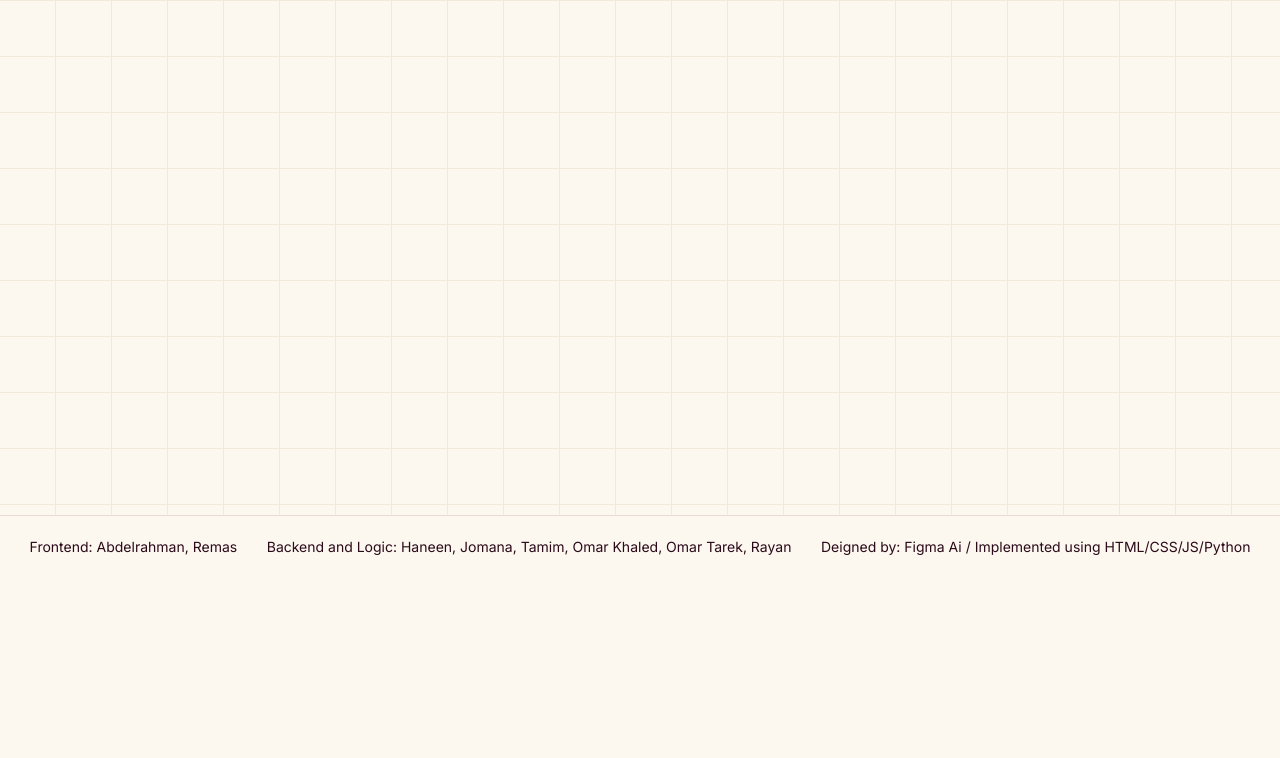
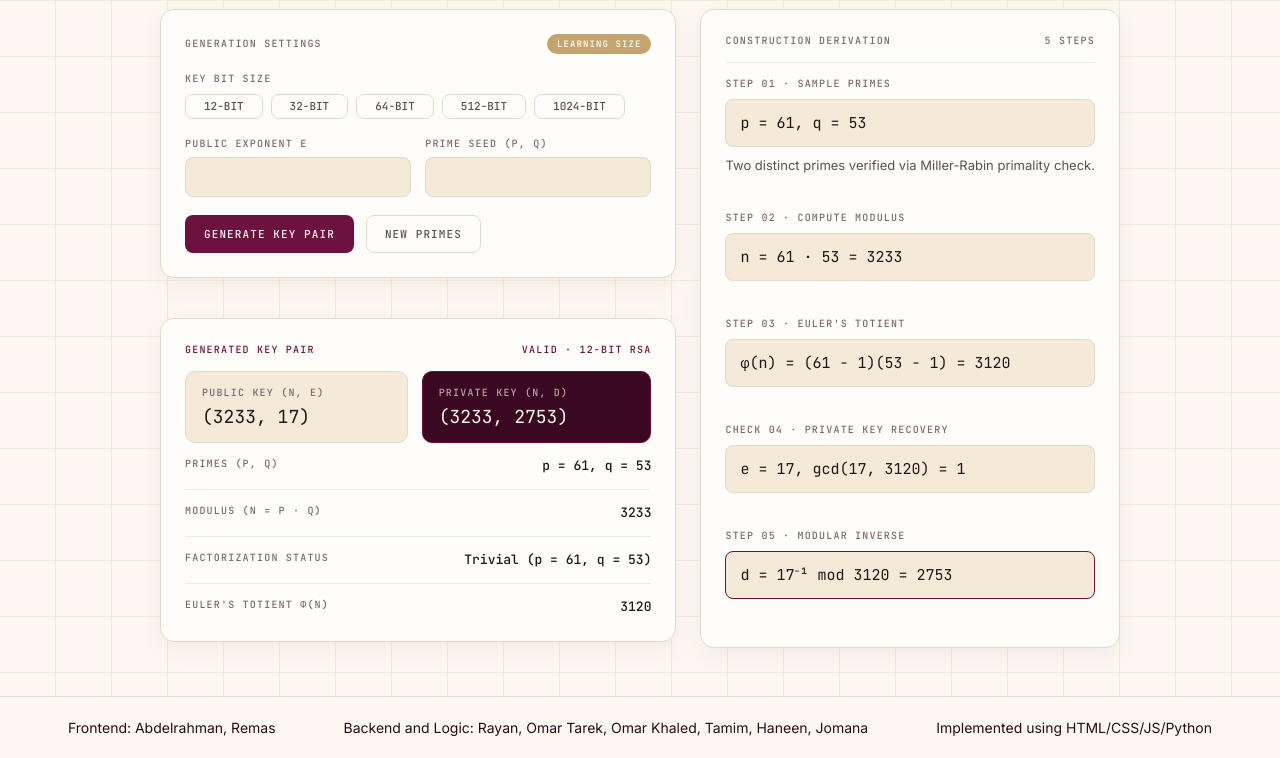
Before and after one commit to Fally00/RSA-Lab, a plain HTML site: page web/pages/keygen.html in a window 1280 px wide. Shown: the part 223-981 px from the top of the page. Before the commit the page ends 800 px from the top, so only its background shows below. Drawn offline with nearby package versions, Linux system fonts and the light colour scheme; a web font is replaced by a local one.

Commit message:
Add RSA key generation page UI
Build the key-generation page layout and styles, streamline audit page controls, and standardize contributor credits across pages.

```diff
--- a/web/pages/keygen.html
+++ b/web/pages/keygen.html
@@ -6,16 +6,9 @@
     <meta name="viewport" content="width=device-width, initial-scale=1.0">
     <link rel="preconnect" href="https://fonts.googleapis.com">
     <link rel="preconnect" href="https://fonts.gstatic.com" crossorigin>
-    <link
-        href="https://fonts.googleapis.com/css2?family=Bodoni+Moda:ital,opsz,wght@0,6..96,400..900;1,6..96,400..900&family=IBM+Plex+Mono&family=Inter:ital,opsz,wght@0,14..32,100..900;1,14..32,100..900&display=swap"
-        rel="stylesheet">
-    <!-- <link rel="stylesheet" href="../style/style.css"> -->
+    <link href="https://fonts.googleapis.com/css2?family=Inter:ital,opsz,wght@0,14..32,100..900;1,14..32,100..900&family=JetBrains+Mono:ital,wght@0,100..800;1,100..800&family=Playfair+Display:ital,wght@0,400..900;1,400..900&display=swap" rel="stylesheet">
     <link rel="stylesheet" href="../style/lab.css">
-    <link rel="preconnect" href="https://fonts.googleapis.com">
-    <link rel="preconnect" href="https://fonts.gstatic.com" crossorigin>
-    <link
-        href="https://fonts.googleapis.com/css2?family=Inter:ital,opsz,wght@0,14..32,100..900;1,14..32,100..900&family=JetBrains+Mono:ital,wght@0,100..800;1,100..800&family=Playfair+Display:ital,wght@0,400..900;1,400..900&display=swap"
-        rel="stylesheet">
+    <link rel="stylesheet" href="../style/keygenStyle.css">
     <title>RSA-Lab | Keygen</title>
     <!-- Keygen Page -->
 </head>
@@ -32,14 +25,139 @@
     <!-- End of Header Component -->
 
     <!-- Start of Main Content -->
-    <main></main>
+    <main>
+        <div class="title-box">
+            <span>01 / TOOL · PUBLIC PARAMETER ANALYSIS</span>
+            <h1>RSA Key Audit</h1>
+            <p>Check modulus size and public exponent choices to understand what makes an RSA key weak or vulnerable.
+            </p>
+        </div>
+        <div class="content">
+            <div class="generation-and-result">
+                <div class="generation-box">
+                    <div class="generation-title-box">
+                        <p>GENERATION SETTINGS</p>
+                        <span>LEARNING SIZE</span>
+                    </div>
+                    <div class="inputs-box">
+                        <div class="radio-input">
+                            <span>KEY BIT SIZE</span>
+                            <div class="radios">
+                                <div id="bit12">12-BIT</div>
+                                <div id="bit32">32-BIT</div>
+                                <div id="bit64">64-BIT</div>
+                                <div id="bit512">512-BIT</div>
+                                <div id="bit1024">1024-BIT</div>
+                            </div>
+                        </div>
+                        <div class="inputs">
+                            <div class="exponent">
+                                <label for="exponentInput">PUBLIC EXPONENT E</label>
+                                <input type="number" name="exponentInput" id="exponentInput">
+                            </div>
+                            <div class="seed">
+                                <label for="seedInput">PRIME SEED (P, Q)</label>
+                                <input type="number" name="seedInput" id="seedInput">
+                            </div>
+                        </div>
+                    </div>
+                    <div class="buttons-box">
+                        <button id="generateButton">GENERATE KEY PAIR</button>
+                        <button id="generateResetButton">NEW PRIMES</button>
+                    </div>
+                </div>
+                <!--  -->
+                <div class="result-box">
+                    <div class="result-title-box">
+                        <p>GENERATED KEY PAIR</p>
+                        <span>VALID · 12-BIT RSA</span>
+                    </div>
+                    <div class="result-result">
+                        <div class="public-key">
+                            <span>PUBLIC KEY (N, E)</span>
+                            <p>(3233, 17)</p>
+                        </div>
+                        <div class="private-key">
+                            <span>PRIVATE KEY (N, D)</span>
+                            <p>(3233, 2753)</p>
+                        </div>
+                    </div>
+                    <div class="result-details">
+                        <p>PRIMES (P, Q)</p>
+                        <span>p = 61, q = 53</span>
+                    </div>
+                    <div class="result-details">
+                        <p>MODULUS (N = P · Q)</p>
+                        <span>3233</span>
+                    </div>
+                    <div class="result-details">
+                        <p>FACTORIZATION STATUS</p>
+                        <span>Trivial (p = 61, q = 53)</span>
+                    </div>
+                    <div class="result-details">
+                        <p>EULER'S TOTIENT Φ(N)</p>
+                        <span>3120</span>
+                    </div>
+                </div>
+            </div>
+            <div class="steps-box">
+                <div class="steps-box-title-box">
+                    <span>CONSTRUCTION DERIVATION</span>
+                    <span>5 STEPS</span>
+                </div>
+                <div class="step">
+                    <span class="step-title">
+                        STEP 01 · SAMPLE PRIMES
+                    </span>
+                    <div class="step-result">
+                        p = 61,  q = 53
+                    </div>
+                    <p class="step-result-details">
+                        Two distinct primes verified via Miller-Rabin primality check.
+                    </p>
+                </div>
+                <div class="step">
+                    <span class="step-title">
+                        STEP 02 · COMPUTE MODULUS
+                    </span>
+                    <div class="step-result">
+                        n = 61 · 53 = 3233
+                    </div>
+                </div>
+                <div class="step">
+                    <span class="step-title">
+                        STEP 03 · EULER'S TOTIENT
+                    </span>
+                    <div class="step-result">
+                        φ(n) = (61 - 1)(53 - 1) = 3120
+                    </div>
+                </div>
+                <div class="step">
+                    <span class="step-title">
+                        CHECK 04 · PRIVATE KEY RECOVERY
+                    </span>
+                    <div class="step-result">
+                        e = 17,  gcd(17, 3120) = 1
+                    </div>
+                </div>
+                <div class="step">
+                    <span class="step-title">
+                        STEP 05 · MODULAR INVERSE
+                    </span>
+                    <div class="step-result">
+                        d = 17⁻¹ mod 3120 = 2753
+                    </div>
+                </div>
+            </div>
+        </div>
+    </main>
     <!-- End of Main Content -->
 
     <!-- Start of Footer Component -->
     <footer>
         <p>Frontend: Abdelrahman, Remas</p>
-        <p>Backend and Logic: Haneen, Jomana, Tamim, Omar Khaled, Omar Tarek, Rayan</p>
-        <p>Deigned by: Figma Ai / Implemented using HTML/CSS/JS/Python</p>
+        <p>Backend and Logic: Rayan, Omar Tarek, Omar Khaled, Tamim, Haneen, Jomana</p>
+        <p>Implemented using HTML/CSS/JS/Python</p>
     </footer>
     <!-- End of Footer Component -->
 </body>
--- a/web/style/auditStyle.css
+++ b/web/style/auditStyle.css
@@ -167,7 +167,7 @@ main .content .public-key-and-result .public-key-box .buttons-box #auditButton {
     border: 1px solid transparent;
 }
 
-main .content .public-key-and-result .public-key-box .buttons-box #auditResetButton {
+/* main .content .public-key-and-result .public-key-box .buttons-box #auditResetButton {
     all: unset;
     cursor: pointer;
     font-family: "JetBrains Mono", monospace;
@@ -180,7 +180,7 @@ main .content .public-key-and-result .public-key-box .buttons-box #auditResetBut
     letter-spacing: 1.1px;
     color: #5E4D55;
     border-radius: 8px;
-}
+} */
 
 main .content .steps-box {
     flex-grow: 1;
--- /dev/null
+++ b/web/style/keygenStyle.css
@@ -0,0 +1,391 @@
+main {
+    display: flex;
+    flex-direction: column;
+    gap: 28px;
+    padding: 36px 160px 48px;
+}
+
+main .title-box {
+    display: flex;
+    flex-direction: column;
+    gap: 6px;
+}
+
+main .title-box span {
+    font-family: "JetBrains Mono", monospace;
+    font-weight: 500;
+    font-size: 10px;
+    line-height: 14px;
+    letter-spacing: 1.2px;
+    color: #7C6671;
+}
+
+main .title-box h1 {
+    font-family: "Playfair Display", serif;
+    font-weight: 400;
+    font-size: 38px;
+    line-height: 42px;
+    letter-spacing: -0.3px;
+    color: #24141C;
+}
+
+main .title-box p {
+    font-family: "Inter", sans-serif;
+    font-size: 15px;
+    line-height: 24px;
+    letter-spacing: 0;
+    color: #5E4D55;
+}
+
+main .content {
+    display: flex;
+    gap: 24px;
+    align-items: flex-start;
+    flex-grow: 1;
+}
+
+main .content .generation-and-result {
+    flex-grow: 2;
+    display: flex;
+    flex-direction: column;
+    gap: 20px;
+}
+
+main .content .generation-and-result .generation-box,
+main .content .generation-and-result .result-box {
+    display: flex;
+    flex-direction: column;
+    gap: 18px;
+    padding: 24px;
+    background-color: #FFFDF9;
+    border: 1px solid #E6D9C7;
+    border-radius: 14px;
+    box-shadow: 0 8px 24px 0 #24141c0d;
+}
+
+main .content .generation-and-result .generation-box .generation-title-box,
+main .content .generation-and-result .result-box .result-title-box {
+    flex-grow: 1;
+    display: flex;
+    justify-content: space-between;
+    align-items: center;
+}
+
+main .content .generation-and-result .generation-box .generation-title-box p,
+main .content .generation-and-result .result-box .result-title-box p {
+    font-family: "JetBrains Mono", monospace;
+    font-weight: 500;
+    font-size: 10px;
+    line-height: 14px;
+    letter-spacing: 1.2px;
+    color: #7C6671;
+}
+
+main .content .generation-and-result .generation-box .generation-title-box span {
+    padding: 4px 10px;
+    border-radius: 999px;
+    background-color: #C5A46D;
+    color: #FCF7EF;
+    font-family: "JetBrains Mono", monospace;
+    font-weight: 700;
+    font-size: 9px;
+    line-height: 12px;
+    letter-spacing: 1.1px;
+}
+
+main .content .generation-and-result .generation-box .inputs-box {
+    display: flex;
+    flex-direction: column;
+    gap: 18px;
+}
+
+main .content .generation-and-result .generation-box .inputs-box .radio-input {
+    display: flex;
+    flex-direction: column;
+    gap: 8px;
+}
+
+main .content .generation-and-result .generation-box .inputs-box .radio-input span {
+    font-family: "JetBrains Mono", monospace;
+    font-weight: 500;
+    font-size: 10px;
+    line-height: 14px;
+    letter-spacing: 1.2px;
+    color: #7C6671;
+}
+
+main .content .generation-and-result .generation-box .inputs-box .radio-input .radios {
+    display: flex;
+    gap: 8px;
+}
+
+main .content .generation-and-result .generation-box .inputs-box .radio-input .radios div {
+    cursor: pointer;
+    padding: 11px 18px;
+    border-radius: 8px;
+    background-color: #FFFDF9;
+    border: 1px solid #E6D9C7;
+    font-family: "JetBrains Mono", monospace;
+    font-weight: 500;
+    font-size: 11px;
+    line-height: 14px;
+    line-height: 1.1px;
+    color: #5E4D55;
+}
+
+main .content .generation-and-result .generation-box .inputs-box .radio-input .radios div.active {
+    background-color: #6D123F;
+    border-color: transparent;
+    color: #FCF7EF;
+}
+
+main .content .generation-and-result .generation-box .inputs-box .inputs {
+    display: flex;
+    gap: 14px;
+}
+
+main .content .generation-and-result .generation-box .inputs-box .inputs div {
+    flex-grow: 1;
+    display: flex;
+    flex-direction: column;
+    gap: 6px;
+}
+
+main .content .generation-and-result .generation-box .inputs-box .inputs div label {
+    font-family: "JetBrains Mono", monospace;
+    font-weight: 500;
+    font-size: 10px;
+    line-height: 14px;
+    letter-spacing: 1.2px;
+    color: #7C6671;
+}
+
+main .content .generation-and-result .generation-box .inputs-box .inputs div input {
+    all: unset;
+    padding: 10px 14px;
+    background-color: #F5E9D8;
+    border: 1px solid #E6D9C7;
+    border-radius: 8px;
+    font-family: "JetBrains Mono", monospace;
+    font-size: 13px;
+    line-height: 18px;
+    letter-spacing: 0;
+    font-weight: 500;
+    color: #24141C;
+    cursor: pointer;
+}
+
+main .content .generation-and-result .generation-box .buttons-box {
+    display: flex;
+
+    gap: 12px;
+}
+
+main .content .generation-and-result .generation-box .buttons-box #generateButton {
+    all: unset;
+    cursor: pointer;
+    font-family: "JetBrains Mono", monospace;
+    padding: 11px 18px;
+    border-radius: 8px;
+    background-color: #6D123F;
+    font-weight: 500;
+    font-size: 11px;
+    line-height: 14px;
+    letter-spacing: 1.1px;
+    color: #FCF7EF;
+    border: 1px solid transparent;
+}
+
+main .content .generation-and-result .generation-box .buttons-box #generateResetButton {
+    all: unset;
+    cursor: pointer;
+    font-family: "JetBrains Mono", monospace;
+    padding: 11px 18px;
+    background-color: #FFFDF9;
+    border: 1px solid #E6D9C7;
+    font-weight: 500;
+    font-size: 11px;
+    line-height: 14px;
+    letter-spacing: 1.1px;
+    color: #5E4D55;
+    border-radius: 8px;
+}
+
+main .content .generation-and-result .result-box {
+    gap: 14px;
+}
+
+main .content .generation-and-result .result-box .result-title-box p {
+    font-family: "JetBrains Mono", monospace;
+    font-weight: 500;
+    font-size: 10px;
+    line-height: 14px;
+    letter-spacing: 1.2px;
+    color: #6D123F;
+}
+
+main .content .generation-and-result .result-box .result-title-box span {
+    font-family: "JetBrains Mono", monospace;
+    font-weight: 500;
+    font-size: 10px;
+    line-height: 14px;
+    letter-spacing: 1.2px;
+    color: #6D123F;
+}
+
+main .content .generation-and-result .result-box .result-result {
+    display: flex;
+    gap: 14px;
+}
+
+main .content .generation-and-result .result-box .result-result > div {
+    padding: 14px 16px;
+    border-radius: 10px;
+    border: 1px solid;
+    display: flex;
+    flex-direction: column;
+    align-items: flex-start;
+    gap: 6px;
+}
+
+main .content .generation-and-result .result-box .result-result .public-key {
+    background-color: #F5E9D8;
+    border-color: #E6D9C7;
+    flex-grow: 1;
+}
+
+main .content .generation-and-result .result-box .result-result .public-key span {
+    font-family: "JetBrains Mono", monospace;
+    font-weight: 500;
+    font-size: 10px;
+    line-height: 14px;
+    letter-spacing: 1.2px;
+    color: #7C6671;
+}
+
+main .content .generation-and-result .result-box .result-result .public-key p {
+    font-family: "JetBrains Mono", monospace;
+    font-size: 18px;
+    line-height: 22px;
+    letter-spacing: 0;
+    color: #24141C;
+}
+
+main .content .generation-and-result .result-box .result-result .private-key {
+    background-color: #3A0821;
+    border-color: #6D123F;
+    flex-grow: 1;
+}
+
+main .content .generation-and-result .result-box .result-result .private-key span {
+    font-family: "JetBrains Mono", monospace;
+    font-weight: 500;
+    font-size: 10px;
+    line-height: 14px;
+    letter-spacing: 1.2px;
+    color: #BBA3AE;
+}
+
+main .content .generation-and-result .result-box .result-result .private-key p {
+    font-family: "JetBrains Mono", monospace;
+    font-size: 18px;
+    line-height: 22px;
+    letter-spacing: 0;
+    color: #FCF7EF;
+}
+
+main .content .generation-and-result .result-box .result-details {
+    padding-bottom: 14px;
+    border-bottom: 1px solid #F2E9DD;
+    display: flex;
+    justify-content: space-between;
+}
+
+main .content .generation-and-result .result-box .result-details:last-child {
+    border-color: transparent;
+    padding-bottom: 0;
+}
+
+main .content .generation-and-result .result-box .result-details p {
+    font-family: "JetBrains Mono", monospace;
+    font-size: 10px;
+    font-weight: 500;
+    line-height: 14px;
+    letter-spacing: 1.2px;
+    color: #7C6671;
+}
+
+main .content .generation-and-result .result-box .result-details span {
+    font-family: "JetBrains Mono", monospace;
+    font-weight: 500;
+    font-size: 13px;
+    line-height: 18px;
+    letter-spacing: 0;
+    color: #24141C;
+}
+
+main .content .steps-box {
+    display: flex;
+    flex-direction: column;
+    gap: 14px;
+    padding: 24px;
+    background-color: #FFFDF9;
+    border: 1px solid #E6D9C7;
+    border-radius: 14px;
+    box-shadow: 0 8px 24px 0 #24141c0d;
+}
+
+main .content .steps-box .steps-box-title-box {
+    padding-bottom: 14px;
+    border-bottom: 1px solid #F2E9DD;
+    display: flex;
+    justify-content: space-between;
+}
+
+main .content .steps-box .steps-box-title-box span {
+    font-family: "JetBrains Mono", monospace;
+    font-weight: 500;
+    font-size: 10px;
+    line-height: 14px;
+    letter-spacing: 1.2px;
+    color: #7C6671;
+}
+
+main .content .steps-box .step {
+    display: flex;
+    flex-direction: column;
+    gap: 8px;
+}
+
+main .content .steps-box .step .step-title {
+    font-family: "JetBrains Mono", monospace;
+    font-weight: 500;
+    font-size: 10px;
+    line-height: 14px;
+    letter-spacing: 1.2px;
+    color: #7C6671;
+}
+
+main .content .steps-box .step .step-result {
+    padding: 12px 14px;
+    border-radius: 8px;
+    background-color: #F5E9D8;
+    border: 1px solid #E6D9C7;
+    font-family: "JetBrains Mono", monospace;
+    font-size: 15px;
+    line-height: 22px;
+    letter-spacing: 0;
+    color: #24141C;
+}
+
+main .content .steps-box .step:last-child .step-result {
+    border-color: #6D123F;
+}
+
+main .content .steps-box .step .step-result-details {
+    font-family: "Inter", sans-serif;
+    font-size: 13px;
+    line-height: 20px;
+    letter-spacing: 0;
+    color: #5E4D55;
+}
```
Also changed, not shown: web/pages/audit.html (+3 -12 lines), web/pages/index.html (+3 -5 lines), web/pages/toolkit.html (+3 -3 lines).
